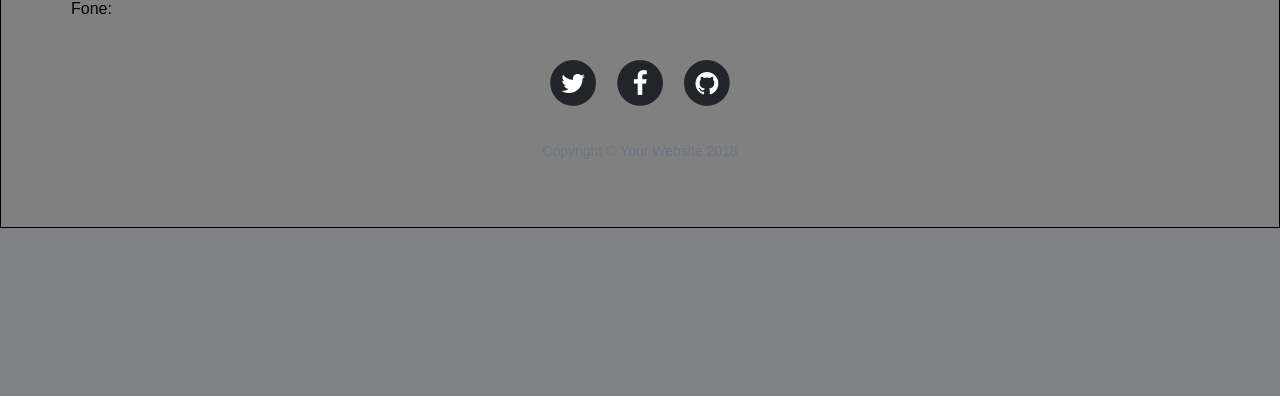
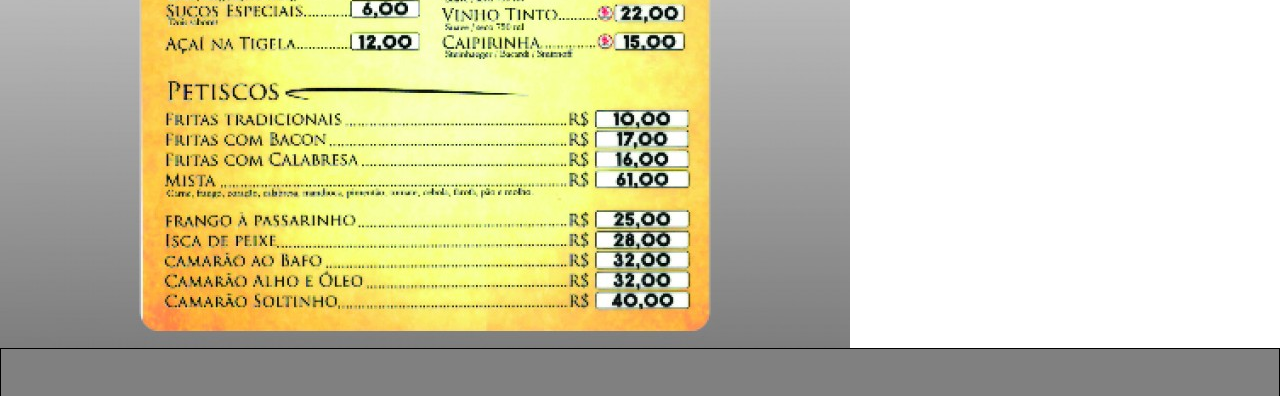
Before and after one commit to JonasKuhn/dsv-evento-IERCABC, a PHP site: page /index.php?url=valores in a window 1280 px wide. Shown: the part 1084-1480 px from the top of the page. Before the commit the page ends 1312 px from the top, so only its background shows below. Run offline with PHP 8.4, Linux system fonts and the light colour scheme.

Commit message:
dsv-IERCABC

```diff
--- a/view/valores.php
+++ b/view/valores.php
@@ -3,3 +3,7 @@
 include './menu.php';
 //Cabecalho
 include './cabecalho.php';
+?>
+        <div class="cardapio">
+            <img src="../img/cardapio.jpg">
+        </div>
```
Also changed, not shown: img/cardapio.jpg (added).
